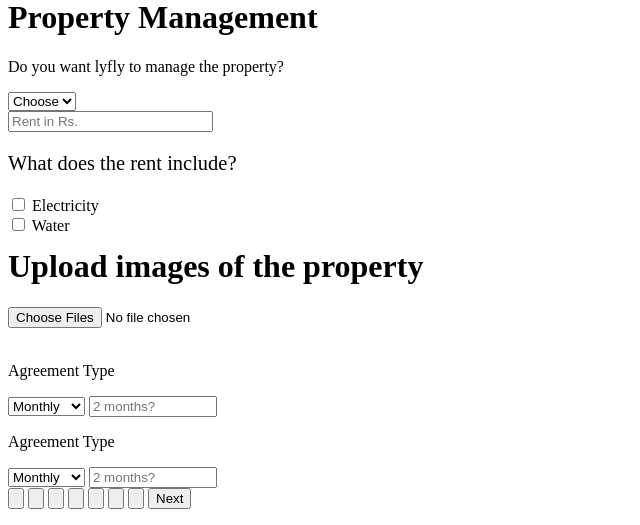
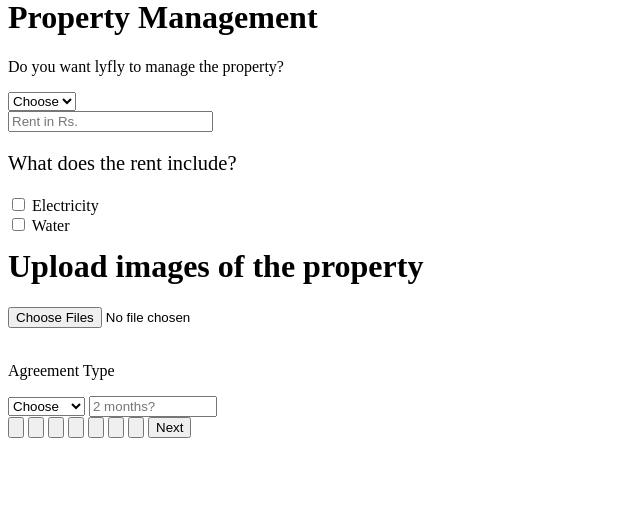
Before and after one commit to tourist339/nik, a PHP site: page /view/host/setup.phtml in a window 1280 px wide. Shown: the part 917-1442 px from the top of the page, without its empty margins (0-640 px from the left). After the commit the page ends 1355 px from the top, so only its background shows below. Run offline with PHP 8.4, Linux system fonts and the light colour scheme; some libraries are stand-ins or nearby versions.

Commit message:
lyfly option added to admin and then directed to main database

```diff
--- a/app/controller/admin_controller.php
+++ b/app/controller/admin_controller.php
@@ -62,7 +62,7 @@ class admin_controller extends Controller
         if(isset($_GET["loc_name"])){
                 $cityname=$_GET["loc_name"];
             }
-            $props=$this->model->getUnapproveProps($cityname,["id","ownerid","title","city","address","state"]);
+            $props=$this->model->getUnapproveProps($cityname,["id","ownerid","title","city","address","state","lyfly"]);
             if(empty($props)){
                 echo "No property found";
             }else{
--- a/app/view/host/setup.phtml
+++ b/app/view/host/setup.phtml
@@ -6,7 +6,7 @@
         <div  id="setup-box-content" style="justify-content:center;">
 
             <!--        First page box For props information-->
-            <div class="fortrans setup-fader" id="phase1" >
+            <div class="setup-fader activePhase" id="phase1" >
                 <h1 class="midsize">Property's information</h1>
                 <div class="gridbox setup-gridbox">
                     <div class="input-item">
@@ -49,11 +49,6 @@
                     <input type=number class="numinp required-input" min="0" max="6" name="pNoBathrooms"  id="pNoBathrooms" >
                 </div>
 
-                <!--            prdiv is shown only when room is private or shared-->
-                <div class="prdiv input-item" style="display:none;">
-                    <label for="pBathroomShared">Are all bathrooms shared?</label>
-                    <input list="yesno" class="numinp" name="pBathroomShared" id="pBathroomShared">
-                </div>
 
                 <div class="input-item">
                     <label for="pKitchenAvailables">Is kitchen available?</label>
@@ -155,7 +150,7 @@
             </div>
 
             <!--            Sixth PAGE BOX-->
-            <div class="setup-fader activePhase" id="phase6">
+            <div class="setup-fader" id="phase6">
                 <h1 class="midsize" >Property Management</h1>
                 <div class="label-input">
                 <p>Do you want lyfly to manage the property?</p>
@@ -178,21 +173,12 @@
                 </div>
                 <h1 class="midsize" style="text-align:start;margin-top:1vw;">Upload images of the property</h1>
                 <input type="file" id="imgInp" name="images[]" accept="image/* " class="notopmargin" multiple><br><br>
-                <div class="rowflex" id="agr-div">
-                    <p class="phase-text-inline" >Agreement Type</p>
-                    <select id="agreement-type">
-                        <option value="monthly">Monthly</option>
-                        <option value="halfyear">6 months</option>
-                        <option value="yearly">1 year</option>
-                        <option value="custom">Custom</option>
-                    </select>
-                    <input type=text  style='max-width:10vw' id="custom-agrtype" placeholder='2 months?' class="hidden">
 
-                </div>
 
                     <div class="rowflex" id="agr-div">
                         <p class="phase-text-inline" >Agreement Type</p>
-                        <select id="agreement-type">
+                        <select id="agreement-type" name="pAgreement">
+                            <option value="" selected disabled>Choose</option>
                             <option value="monthly">Monthly</option>
                             <option value="halfyear">6 months</option>
                             <option value="yearly">1 year</option>
--- a/public/css/listprops.css
+++ b/public/css/listprops.css
@@ -41,7 +41,7 @@ body > div {
 .listprops-grid {
   display: grid;
   flex: 80 1 0px;
-  grid-template-columns: repeat(auto-fit, minmax(310px, 1fr));
+  grid-template-columns: repeat(auto-fill, minmax(310px, 1fr));
   grid-auto-rows: 1fr;
   grid-gap: 1.5rem;
 }
--- a/public/css/listprops.scss
+++ b/public/css/listprops.scss
@@ -49,7 +49,7 @@ body>div{
 .listprops-grid{
     display: grid;
     flex: 80 1 0px;
-    grid-template-columns: repeat(auto-fit,minmax(310px,1fr));
+    grid-template-columns: repeat(auto-fill,minmax(310px,1fr));
     grid-auto-rows: 1fr;
     grid-gap: 1.5rem;
 }
--- a/public/css/setup.css
+++ b/public/css/setup.css
@@ -6,6 +6,7 @@ body {
   display: flex;
   flex-flow: column;
   max-height: 100vh;
+  overflow-x: hidden;
 }
 
 nav {
@@ -70,8 +71,7 @@ nav {
 }
 
 .setup-footer {
-  margin-top: auto;
-  padding: 1rem 0;
+  padding: 2rem 0;
 }
 
 .setup-fader {
--- a/public/css/setup.scss
+++ b/public/css/setup.scss
@@ -7,6 +7,7 @@ body{
     display: flex;
     flex-flow: column;
     max-height: 100vh;
+    overflow-x: hidden;
 }
 nav{
     position: relative ;
@@ -76,11 +77,11 @@ option[disabled]{
 #setup-box-content{
     overflow-y: scroll;
     position: relative;
+
     flex: 1;
 }
 .setup-footer{
-    margin-top: auto;
-    padding: 1rem 0;
+    padding: 2rem 0;
 }
 .setup-fader{
    display: none;
```
Also changed, not shown: app/controller/host_controller.php (+43 -10 lines), app/model/admin_model.php (+7 -7 lines), app/view/admin/listprops.phtml (+7 -1 lines), app/view/prop/singleprop.phtml (+7 -3 lines), 1 other file.
